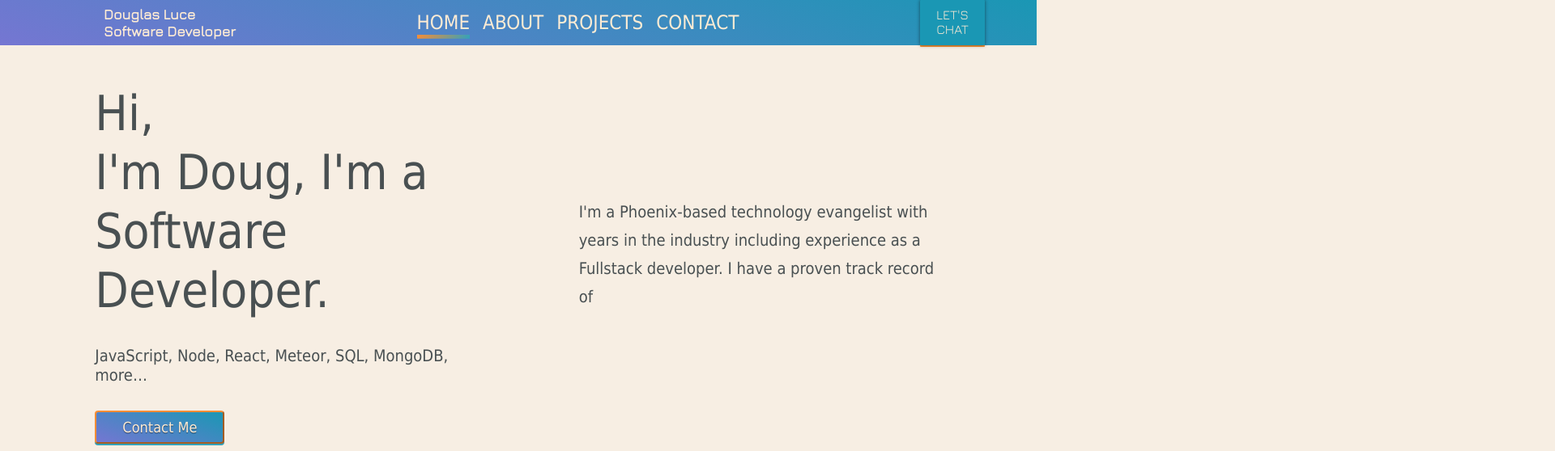
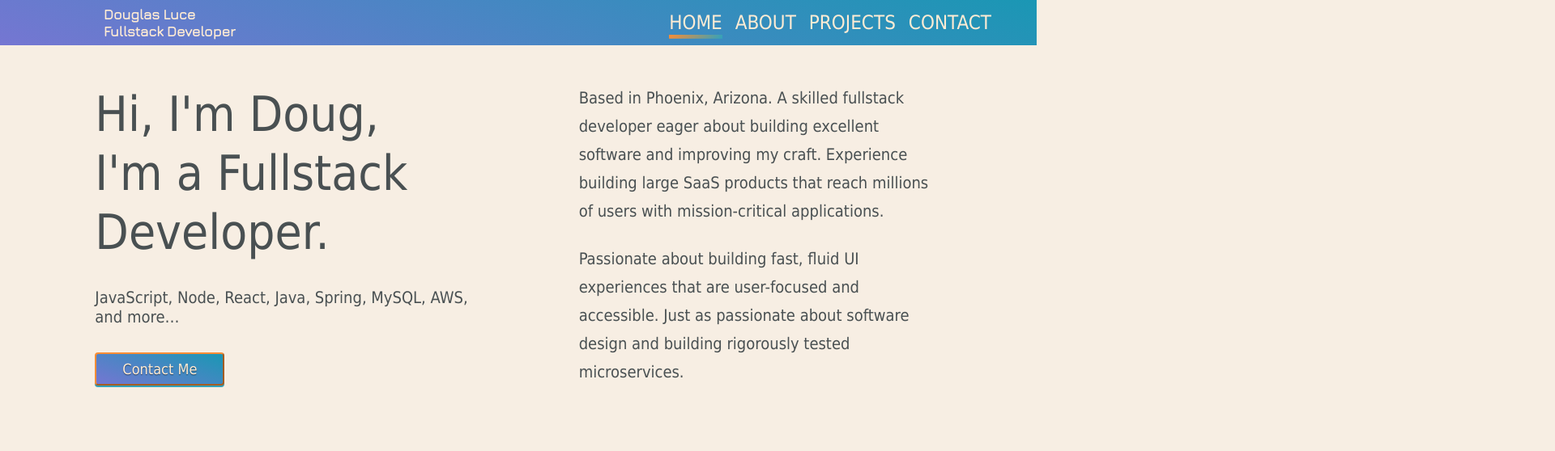
Before and after one commit to Doug-Luce/portfolio-site, a React app: page / in a window 1280 px wide. Shown: the top 558 px of the page at 81% size, 1920 px wide, since content can reach past the window. Built offline with nearby package versions, Linux system fonts and the light colour scheme.

Commit message:
Style updates, copy, and clean up

```diff
--- a/src/components/ContactCard.js
+++ b/src/components/ContactCard.js
@@ -40,7 +40,7 @@ const ContactCard = () => (
     <Img src="https://res.cloudinary.com/lucedesign/image/upload/c_scale,q_auto:good,w_400/v1553559110/rsz_dl-hs-05_fabyuj.jpg"/>
     <Bio>
       <H2>Doug Luce</H2>
-      <H3>Dad, husband, Software Developer, and all around nice guy.
+      <H3>Dad, husband, Software Developer, and all around nice person.
       </H3>
     </Bio>
     <SocialStyles secondary><SocialButtons secondary/></SocialStyles>
--- a/src/components/MenuItems.js
+++ b/src/components/MenuItems.js
@@ -5,7 +5,7 @@ import { withRouter } from 'react-router-dom'
 const MenuItems = () => (
   <MenuItemsStyle>
     <ul>
-      <li className="home"><span id="home">HOME</span></li>
+      <li className="home"><a href="/"><span id="home">HOME</span></a></li>
       <li className="about"><a href="/about"><span id="about">ABOUT</span></a></li>
       <li className="projects"><a href="/projects"><span id="projects">PROJECTS</span></a></li>
       <li className="contact"><a href="/contact"><span id="contact">CONTACT</span></a></li>
--- a/src/components/NavBar.js
+++ b/src/components/NavBar.js
@@ -1,6 +1,7 @@
 import React, { useState } from 'react'
 import NavStyles from './styles/NavStyles'
 import NavLinks from './NavLinks'
+// eslint-disable-next-line no-unused-vars
 import ChatButton from './ChatButton'
 import Hamburger from './Hamburger'
 import Menu from './styles/MenuStyles'
@@ -29,9 +30,9 @@ const NavBar = () => {
   }
   return (
     <NavStyles>
-      <h4><a id="logo" href="/">Douglas Luce <br />Software Developer</a></h4>
+      <h4><a id="logo" href="/">Douglas Luce <br />Fullstack Developer</a></h4>
       <NavLinks />
-      <ChatButton />
+      {/* <ChatButton /> */}
       {/* Pass the Hamburger component the toggle state and the click handler */}
       <Hamburger isSidebarOpen={isSideBarOpen} setSidebarOpen={() => setSidebarOpen(!isSideBarOpen)} />
       {/* This will conditionally render the slideout menu based on the toggle */}
--- a/src/components/SocialButtons.js
+++ b/src/components/SocialButtons.js
@@ -5,8 +5,6 @@ export const SocialButtons = (props) => {
   const {
     githubIcon,
     githubCreamIcon,
-    codepenIcon,
-    codepenCreamIcon,
     linkedinIcon,
     linkedinCreamIcon,
     facebookIcon,
@@ -16,16 +14,14 @@ export const SocialButtons = (props) => {
     return (
       <ul className="social-buttons">
         <li><a href="https://github.com/doug-luce"><img alt="github icon" src={githubIcon} /></a></li>
-        <li><a href="https://codepen.io/douglasluce/"><img alt="codepen icon" src={codepenIcon} /></a></li>
         <li><a href="https://www.linkedin.com/in/douglasluce/"><img alt="linkedin icon" src={linkedinIcon} /></a></li>
         <li><a href="https://www.facebook.com/luce.douglas"><img alt="facebook icon" src={facebookIcon} /></a></li>
       </ul>
     )
   } else {
     return (
-      <ul className="social-buttons">
+      <ul className="social-buttons social-buttons-contact">
         <li><a href="https://github.com/doug-luce"><img alt="github icon" src={githubCreamIcon} /></a></li>
-        <li><a href="https://codepen.io/douglasluce/"><img alt="codepen icon" src={codepenCreamIcon} /></a></li>
         <li><a href="https://www.linkedin.com/in/douglasluce/"><img alt="linkedin icon" src={linkedinCreamIcon} /></a></li>
         <li><a href="https://www.facebook.com/luce.douglas"><img alt="facebook icon" src={facebookCreamIcon} /></a></li>
       </ul>
--- a/src/components/styles/NavStyles.js
+++ b/src/components/styles/NavStyles.js
@@ -55,7 +55,7 @@ const NavStyles = styled.nav`
     font-size: 1.5rem;
     list-style-type: none;
     margin: 0;
-    padding: 0;
+    padding-right: 3rem;
     text-align: center;
   }
 
--- a/src/components/styles/SocialStyles.js
+++ b/src/components/styles/SocialStyles.js
@@ -5,11 +5,14 @@ const SocialStyles = styled.div`
   margin-bottom: 1.5rem;
 
   .social-buttons {
-    border-top: 5px solid ${props => props.secondary ? '#FFECD4' : '#1A97B4'};
-    border-bottom: 5px solid ${props => props.secondary ? '#FFECD4' : '#1A97B4'};
     display: flex;
     justify-content: space-evenly;
     padding: 1rem;
+  }
+
+  .social-buttons-contact {
+    border-top: 5px solid #FFECD4;
+    border-bottom: 5px solid #FFECD4;
   }
 
   .social-buttons a:hover {
--- a/src/pages/About.js
+++ b/src/pages/About.js
@@ -8,7 +8,7 @@ const About = ({ history }) => (
   <AboutStyles className="about-page">
     <div className="row top-row">
       <div>
-        <H2>Hello, my name is <span>Doug</span>.<br /> I&apos;m a Software Developer<br /> living in Phoenix, AZ.</H2>
+        <H2>Hello, my name is <span>Doug</span>.<br /> I&apos;m a Fullstack Developer<br /> living in Phoenix, Arizona.</H2>
       </div>
       <div className="portrait animated flipInX">
         <img alt="round self portrait of Doug Luce" className="column portrait" src="https://res.cloudinary.com/lucedesign/image/upload/v1529958549/Portrait_nrffzr.png" />
@@ -19,7 +19,7 @@ const About = ({ history }) => (
         <H3>About:</H3>
       </div>
       <div className="about-p">
-        <P>I currently work as a Software Developer for KUBRA. I have a voracious thirst for all things
+        <P>I currently work as a Frontend Developer for KUBRA. I have a voracious thirst for all things
                 programming, and love spending time learning new skills, and building new projects.</P>
         <P>Outside of work I enjoy the company of my wife and son. We like to enjoy the outdoors as much as we can, and camp
               often. I can also be found tinkering, making things, perfecting a cup of coffee, gaming, or of course programming.
@@ -42,7 +42,8 @@ const About = ({ history }) => (
       </div>
       <div>
         <ul className="position-one"><li><strong>Software Developer</strong></li><li>KUBRA</li><li>Sep 2018 - Present</li></ul>
-        <ul className="position-one"><li><strong>IT Manager</strong></li><li>Entercom Portland</li><li>Nov 2015 - Sep 2018</li></ul>
+        <ul className="position-one"><li><strong>IT Director</strong></li><li>Entercom Portland</li><li>Sep 2015 - Jan 2019</li></ul>
+        <ul className="position-one"><li><strong>Home Remodeling</strong></li><li>Logan&apos;s</li><li>Sep 2006 - Sep 2015</li></ul>
       </div>
     </div>
     <div className="row interest">
--- a/src/pages/Home.js
+++ b/src/pages/Home.js
@@ -28,10 +28,13 @@ const Div = styled.div`
     .home-contact {
       display:none;
     }
+    .left h1 {
+      font-size: 3rem;
+    }
     .mobile-contact {
       display: flex;
-    align-items: center;
-    justify-content: center;
+      align-items: center;
+      justify-content: center;
     }
   }
 `
@@ -40,21 +43,20 @@ const Home = ({ history }) => (
   <HomeStyles className="home-page animated fadeIn">
     <Div>
       <div className="left">
-        <H1>Hi,<br/>
-          I&apos;m Doug,
-          I&apos;m a Software
-          Developer.
+        <H1>Hi, I&apos;m Doug, <br /> I&apos;m a Fullstack Developer.
         </H1>
-        <H2>JavaScript, Node,
-          React, Meteor, SQL, MongoDB,
-          more…
+        <H2>JavaScript, Node, React,
+          Java, Spring, MySQL, AWS,
+          and more…
         </H2>
         <div className="home-contact">
           <ContactButton onClick={() => history.push('/contact')}>Contact Me</ContactButton>
         </div>
       </div>
       <div className="right">
-        <P> I&apos;m a Phoenix-based technology evangelist with years in the industry including experience as a Fullstack developer. I have a proven track record of
+        <P> Based in Phoenix, Arizona. A skilled fullstack developer eager about building excellent software and improving my craft. Experience building large SaaS products that reach millions of users with mission-critical applications.
+        </P>
+        <P> Passionate about building fast, fluid UI experiences that are user-focused and accessible. Just as passionate about software design and building rigorously tested microservices.
         </P>
       </div>
       <div className="mobile-contact">
```
Also changed, not shown: 1 other file (tests, documents, lock files or other folders).
